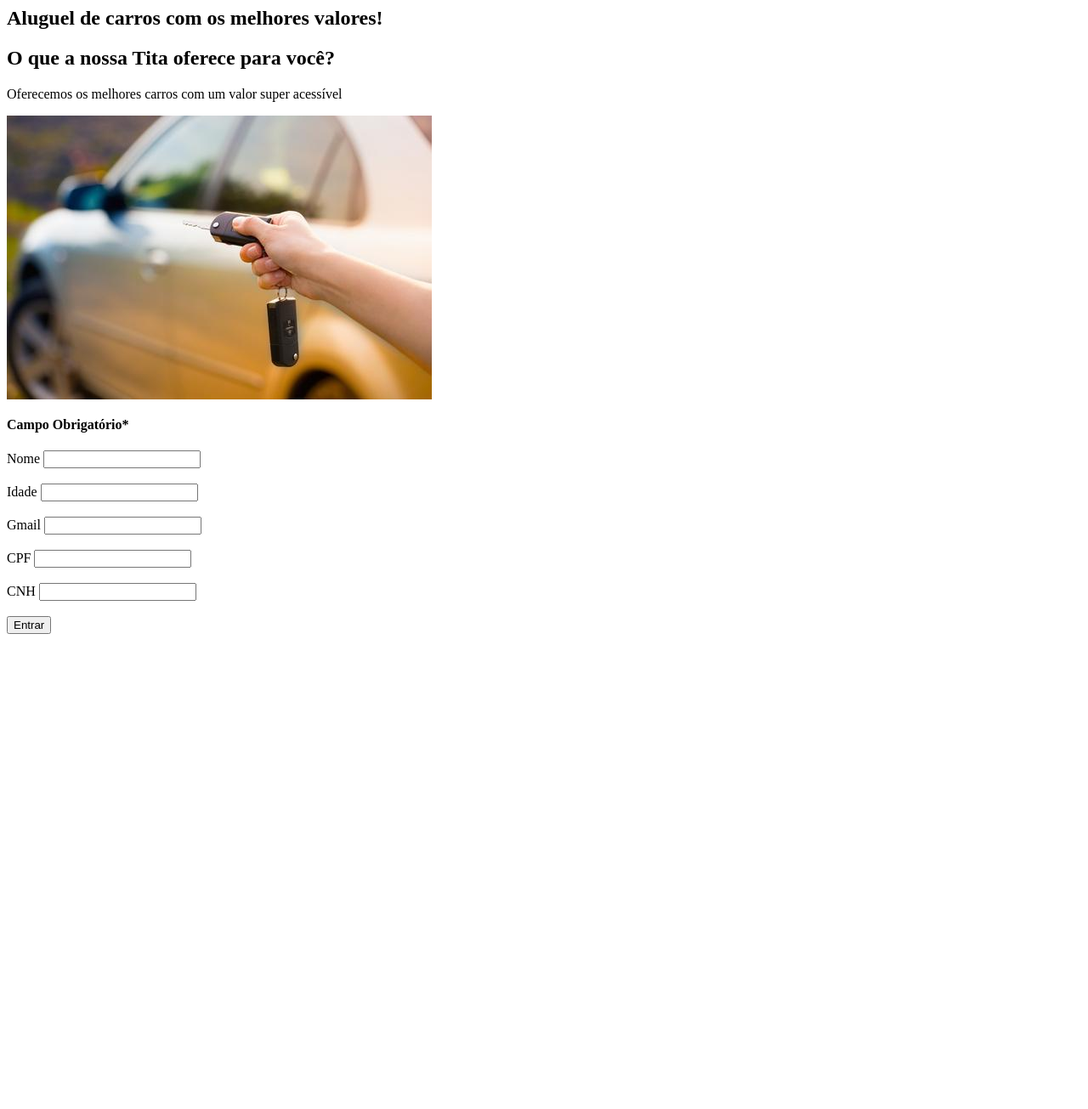
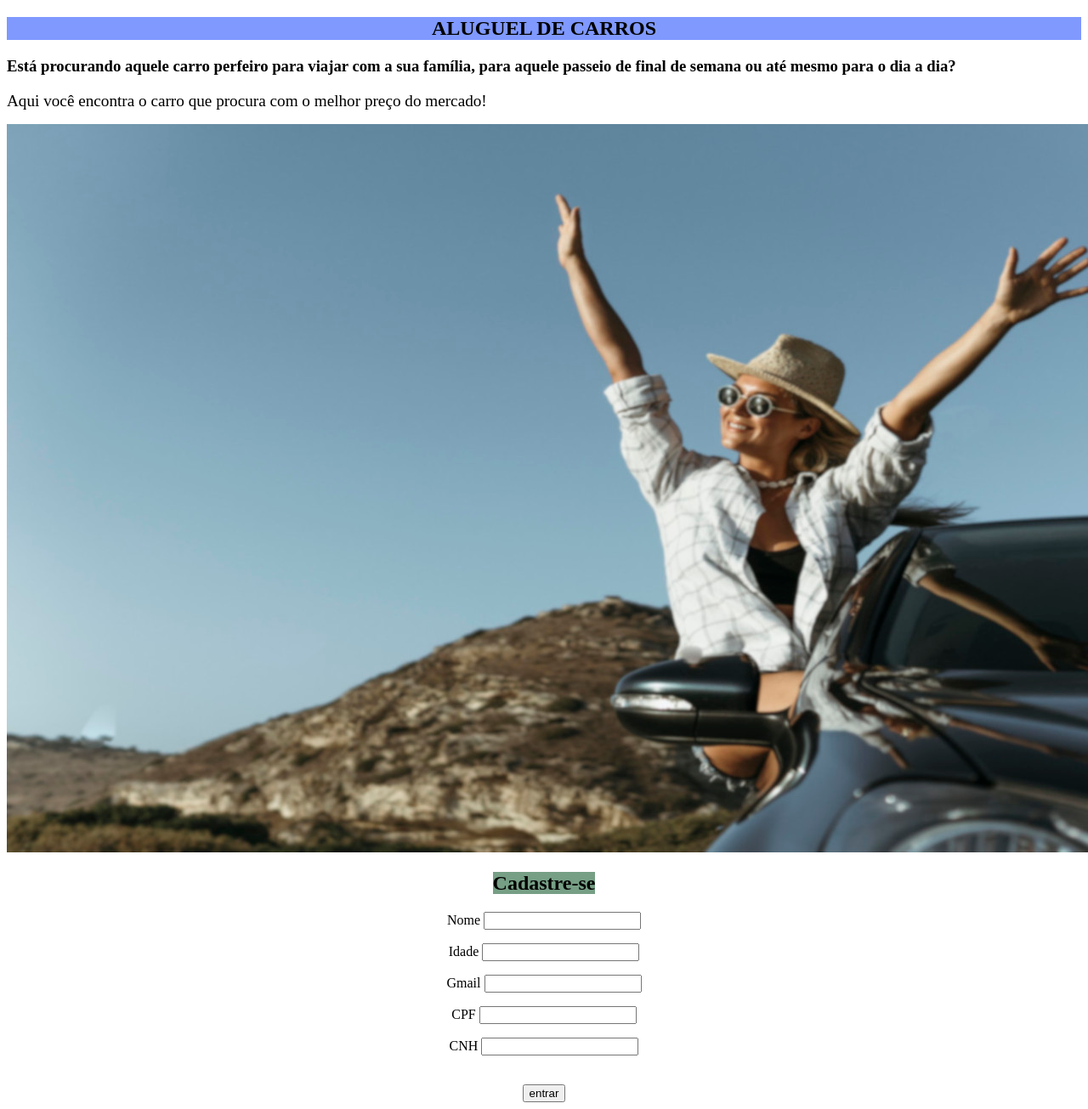
Before and after one commit to crija/car_rent_system, a Django app: page /dados in a window 1280 px wide; the page is wider, and only the part inside the window is pictured. Shown: that part at 85% size. Before the commit the page ends 746 px from the top of that part, so only its background shows below. Run offline with Django 4.2, Linux system fonts and the light colour scheme.

Commit message:
Add color and image

```diff
--- a/app_aluguel_carro/templates/cadastros/dados.html
+++ b/app_aluguel_carro/templates/cadastros/dados.html
@@ -1,22 +1,34 @@
-<nav>
-    <form action="{% url 'informações_cadastradas' %}"method="post">
-        {% csrf_token %}
-        <h1>Aluguel de carros com os melhores valores!</h1>
-        <h2>O que a nossa Tita oferece para você?</h2>
-        <p>Oferecemos os melhores carros com um valor super acessível</p>
-        {% load static %}
-        <img src="{% static 'app_aluguel_carro/imagem.jpg' %}" alt="My image">
-        <h4>Campo Obrigatório*</h4>
-        <div> Nome <input name="nome" type="text"></div>
-        <br>
-        <div>Idade <input name="idade" type="number"></div>
-        <br>
-        <div>Gmail <input name="gmail" type="text"></div>
-        <br>
-        <div>CPF <input name ="cpf" type="text" name="" id=""></div>
-        <br>
-        <div>CNH <input name = "cnh" type="" name="" id=""></div>
-        <br>
-        <button>Entrar</button>
+<!DOCTYPE html>
+<html lang="">
+<head>
+    <meta charset="UTF-8">
+    <meta name="viewport" content="width=device-width, initial-scale=1.0">
+    <title>dados</title>
+</head>
+<body>
+    <nav style="background-color:rgb(127, 153, 255) !important;" class="navbar navbar-light bg-light">
+        <div class="container-fluid">
+          <span class="navbar-brand mb-0 h1"><a style="text-decoration: none;color: black" href="{% url 'dados' %}"></a><h1><center>ALUGUEL DE CARROS</center></h1></span>
+        </div>
     </nav>
+
+    <form action="{% url 'informações_cadastradas' %}" method="post">
+    {% csrf_token %}
+    <h3>Está procurando aquele carro perfeiro para viajar com a sua família, para aquele passeio de final de semana ou até mesmo para o dia a dia?</h3>
+    <p><big>Aqui você encontra o carro que procura com o melhor preço do mercado!</big></p>
+    {% load static %}
+    <img src="{% static 'app_aluguel_carro/mulher-viajando1500.jpg' %}" alt="My image">
+    <center>
+
+    <h2><mark style="background-color: rgb(118, 159, 133);">Cadastre-se</mark></h2>
+    <p>Nome <input name="nome" type="text"></p>
+    <p>Idade <input name="idade" type="number"></p>
+    <p>Gmail <input name="gmail" type="text"></p>
+    <p>CPF <input name ="cpf" type="text" name="" id=""></p>
+    <p>CNH <input name ="cnh" type="text" name="" id=""></p>
+    <br>
+    <button>entrar</button>
+    </center>
     </form>
+</body>
+</html>
```
Also changed, not shown: app_aluguel_carro/static/app_aluguel_carro/mulher-viajando1200.jpg (added), app_aluguel_carro/static/app_aluguel_carro/mulher-viajando1500.jpg (added), db.sqlite3.
